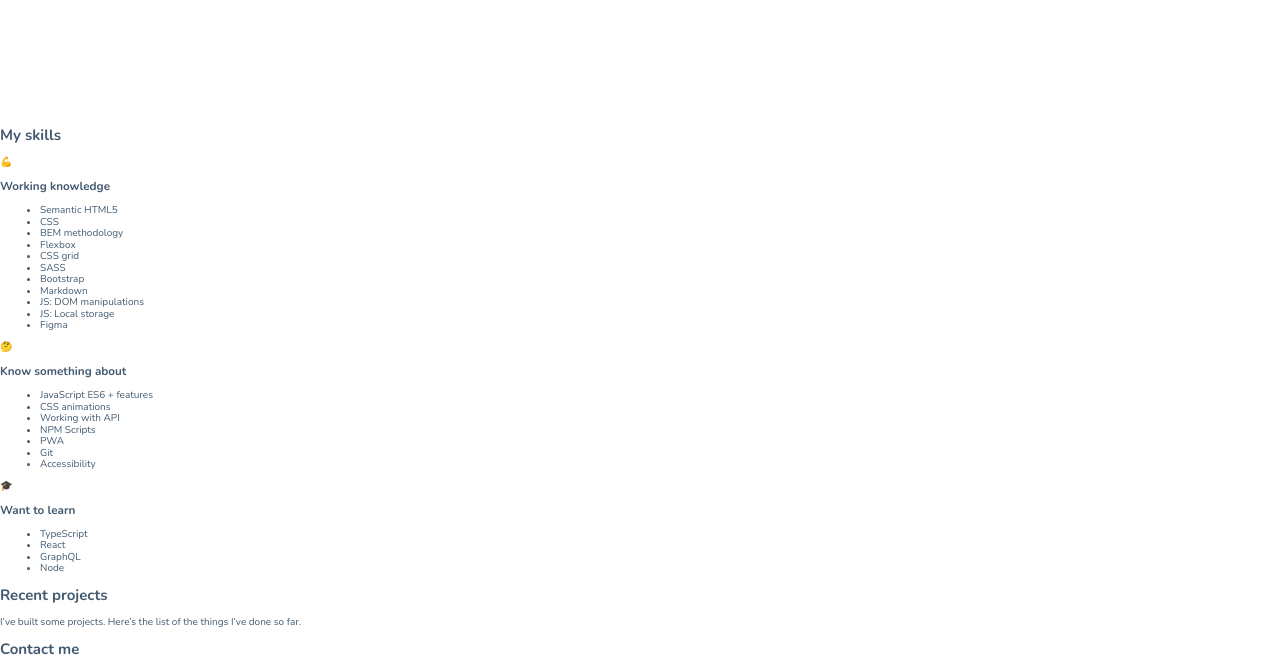
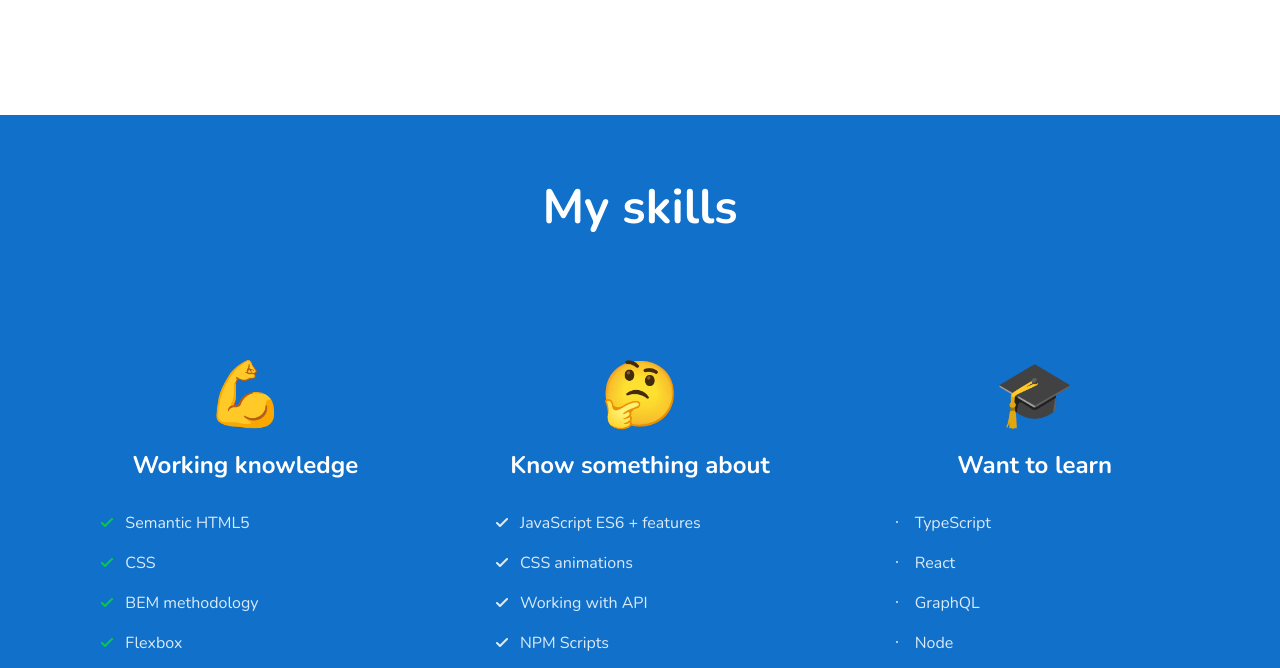
Before and after one commit to AgataS23/AgataS23.github.io, a website built with webpack: page src/pages/index.html in a window 1280 px wide. Shown: the part 650-1318 px from the top of the page. Built offline with nearby package versions, Linux system fonts and the light colour scheme.

Commit message:
feat: section skills

```diff
--- a/src/scss/main.scss
+++ b/src/scss/main.scss
@@ -8,7 +8,7 @@
 // @import "modules/hand.scss";
 @import "modules/hero.scss";
 // @import "modules/projects.scss";
-// @import "modules/skills.scss";
+@import "modules/skills.scss";
 // @import "modules/socials.scss";
 
 
--- /dev/null
+++ b/src/scss/modules/skills.scss
@@ -0,0 +1,79 @@
+.skills {
+  background: $blue;
+  color: #fff;
+  padding: 6.4rem 1.6rem 8.8rem;
+  &__columns {
+    @media (min-width: $desktop) {
+      display: grid;
+      grid-template-columns: 1fr 1fr 1fr;
+      max-width: 118.4rem;
+      margin: 0 auto;
+    }
+  }
+  &__header {
+    font-weight: bold;
+    font-size: 3.6rem;
+    line-height: 4.8rem;
+    text-align: center;
+    margin: 0 0 6.4rem;
+    @media (min-width: $desktop) {
+      font-size: 4.8rem;
+      line-height: 5.6rem;
+    }
+  }
+}
+
+.skills-list {
+  font-style: normal;
+  color: $lighterBlue;
+  width: 28.8rem;
+  margin: 0 auto;
+  list-style-type: none;
+  padding: 0;
+
+  &__item {
+    padding: 0 0 0 2.4rem;
+    margin: 0 0 1.6rem;
+    position: relative;
+    font-size: 1.6rem;
+    line-height: 2.4rem;
+    &:before {
+      position: absolute;
+      left: 0;
+      top: 0.7rem;
+      display: block;
+      content: "";
+      width: 1.2rem;
+      height: 0.9rem;
+      background: url("../assets/img/small-tick-green.svg");
+      .skills-list--blue & {
+        background: url("../assets/img/small-tick-blue.svg");
+      }
+      .skills-list--dot & {
+        width: 0.2rem;
+        height: 0.2rem;
+        border-radius: 50%;
+        top: 1rem;
+        left: 0.5rem;
+        background: $lighterBlue;
+      }
+    }
+  }
+}
+
+.skills-section {
+  margin-top: 6.4rem;
+  &__emoji {
+    font-size: 6.4rem;
+    line-height: 6.4rem;
+    display: block;
+    text-align: center;
+  }
+  &__header {
+    font-weight: bold;
+    font-size: 2.4rem;
+    line-height: 4.4rem;
+    text-align: center;
+    margin: 1.6rem 0 2.4rem;
+  }
+}
```
